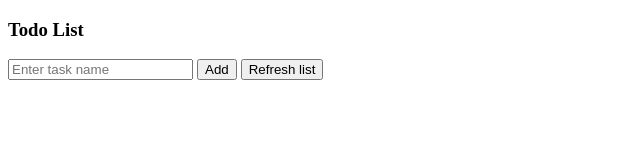
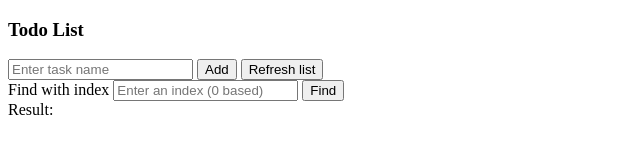
Before and after one commit to mdzobayer/typescript-practice, a plain HTML site: page ToDoList/output/index.html in a window 1280 px wide. Shown: the whole page, without its empty margins (0-640 px from the left). Drawn offline with Linux system fonts and the light colour scheme.

Commit message:
Add single item find field

```diff
--- a/ToDoList/output/index.html
+++ b/ToDoList/output/index.html
@@ -15,6 +15,13 @@
         <input type="button" onclick="AddItem()" value="Add">
         <input type="button" onclick="PrintList()" value = "Refresh list">
     </div>
+    <div>
+        Find with index
+        <input type="text" id = "index" placeholder="Enter an index (0 based)">
+        <input type="button" onclick="FindItem()" value="Find">
+    </div>
+    Result:
+    <div id = "result"></div>
 
 </body>
 </html>
```
